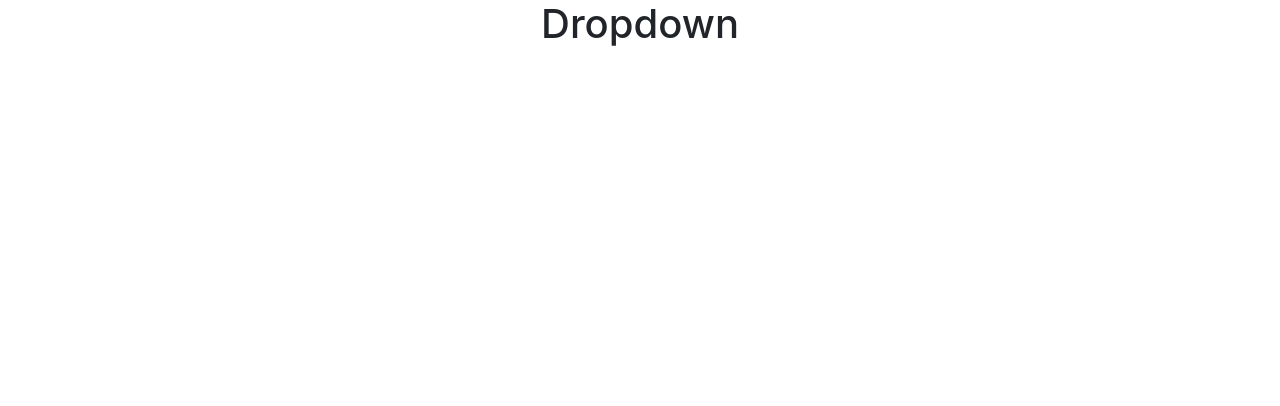
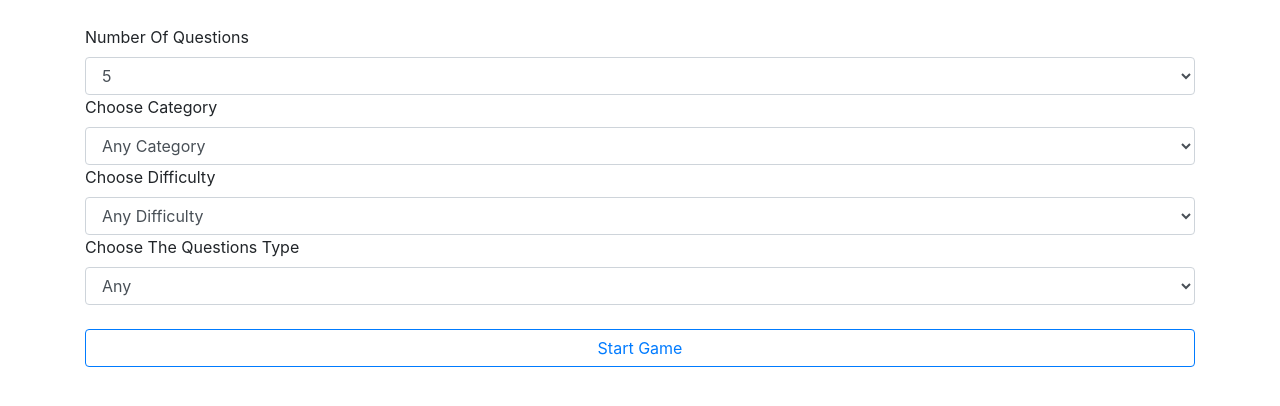
Before and after one commit to sei-promise/project-3, a React (Create React App) app: page / in a window 1280 px wide. Shown: the top 406 px of the page. Built offline with nearby package versions, Linux system fonts and the light colour scheme.

Commit message:
finished my part

```diff
--- a/src/App.css
+++ /dev/null
@@ -1,38 +0,0 @@
-.App {
-  text-align: center;
-}
-
-.App-logo {
-  height: 40vmin;
-  pointer-events: none;
-}
-
-@media (prefers-reduced-motion: no-preference) {
-  .App-logo {
-    animation: App-logo-spin infinite 20s linear;
-  }
-}
-
-.App-header {
-  background-color: #282c34;
-  min-height: 100vh;
-  display: flex;
-  flex-direction: column;
-  align-items: center;
-  justify-content: center;
-  font-size: calc(10px + 2vmin);
-  color: white;
-}
-
-.App-link {
-  color: #61dafb;
-}
-
-@keyframes App-logo-spin {
-  from {
-    transform: rotate(0deg);
-  }
-  to {
-    transform: rotate(360deg);
-  }
-}
--- a/src/App.js
+++ b/src/App.js
@@ -1,12 +1,17 @@
-import React from 'react';
+import React from "react";
 import { Route } from "react-router-dom";
 import Home from "./pages/Home";
-import './App.css';
+import Show_Question from "./pages/Show_Question";
+import { Container } from "reactstrap";
+import "bootstrap/dist/css/bootstrap.min.css";
 
 function App() {
   return (
     <div className="App">
-      <Route path="/" exact component={Home} />
+      <Container>
+        <Route path="/" exact component={Home} />
+        <Route path="/questions/:id" exact component={Show_Question} />
+      </Container>
     </div>
   );
 }
--- a/src/components/Dropdown.jsx
+++ b/src/components/Dropdown.jsx
@@ -1,35 +1,23 @@
 import React, { Component } from "react";
-import { connect } from "react-redux";
+// Input and Label are components from reactstrap library
+import { Input, Label } from "reactstrap";
 
 class Dropdown extends Component {
-  state = {};
-
   render() {
-
+    const { name, title, options, onChange } = this.props;
     return (
-      <div>
-        <h1>Dropdown</h1>
+      <div className="dropdown">
+        <Label for={name}>{title}</Label>
+        <Input type="select" name={name} id={name} onChange={onChange}>
+          {options.map(option => (
+            <option key={option.value} value={option.value}>
+              {option.text}
+            </option>
+          ))}
+        </Input>
       </div>
     );
   }
 }
 
-const mapStateToProps = state => {
-  return {
-    amount: state.apiOptions.amount,
-    category: state.apiOptions.category,
-    level: state.apiOptions.level,
-    type: state.apiOptions.type
-  };
-};
-
-const mapDispatchToProps = dispatch => {
-  return {
-    changeAmount: (value) => dispatch({ type: "CHANGE_AMOUNT", value }),
-    changeCategory: (category) => dispatch({ type: "CHANGE_CATEGORY", value: category }),
-    changeLevel: (level) => dispatch({ type: "CHANGE_LEVEL", value: level }),
-    changeType: (type) => dispatch({ type: "CHANGE_LEVEL", value: type }),
-  };
-};
-
-export default connect(mapStateToProps, mapDispatchToProps)(Dropdown);
+export default Dropdown;
--- /dev/null
+++ b/src/dropdowns.js
@@ -0,0 +1,93 @@
+const dropdowns = [
+  {
+    name: "amount",
+    title: "Number Of Questions",
+    options: [
+      {
+        value: 5,
+        text: "5"
+      },
+      {
+        value: 10,
+        text: "10"
+      },
+      {
+        value: 15,
+        text: "15"
+      }
+    ]
+  },
+  {
+    name: "category",
+    title: "Choose Category",
+    options: [
+      { value: "any", text: "Any Category" },
+      { value: "9", text: "General Knowledge" },
+      { value: "10", text: "Entertainment: Books" },
+      { value: "11", text: "Entertainment: Film" },
+      { value: "12", text: "Entertainment: Music" },
+      { value: "13", text: "Entertainment: Musicals & Theatres" },
+      { value: "14", text: "Entertainment: Television" },
+      { value: "15", text: "Entertainment: Video Games" },
+      { value: "16", text: "Entertainment: Board Games" },
+      { value: "17", text: "Science & Nature" },
+      { value: "18", text: "Science: Computers" },
+      { value: "19", text: "Science: Mathematics" },
+      { value: "20", text: "Mythology" },
+      { value: "21", text: "Sports" },
+      { value: "22", text: "Geography" },
+      { value: "23", text: "History" },
+      { value: "24", text: "Politics" },
+      { value: "25", text: "Art" },
+      { value: "26", text: "Celebrities" },
+      { value: "27", text: "Animals" },
+      { value: "28", text: "Vehicles" },
+      { value: "29", text: "Entertainment: Comics" },
+      { value: "30", text: "Science: Gadgets" },
+      { value: "31", text: "Entertainment: Japanese Anime & Manga" },
+      { value: "32", text: "Entertainment: Cartoon & Animations" }
+    ]
+  },
+  {
+    name: "level",
+    title: "Choose Difficulty",
+    options: [
+      {
+        value: "any",
+        text: "Any Difficulty"
+      },
+      {
+        value: "easy",
+        text: "Easy"
+      },
+      {
+        value: "medium",
+        text: "Medium"
+      },
+      {
+        value: "hard",
+        text: "hard"
+      }
+    ]
+  },
+  {
+    name: "type",
+    title: "Choose The Questions Type",
+    options: [
+      {
+        value: "any",
+        text: "Any"
+      },
+      {
+        value: "multiple",
+        text: "Multiple"
+      },
+      {
+        value: "boolean",
+        text: "True / False"
+      }
+    ]
+  }
+];
+
+export default dropdowns;
--- a/src/index.css
+++ b/src/index.css
@@ -1,13 +1,17 @@
 body {
   margin: 0;
-  font-family: -apple-system, BlinkMacSystemFont, 'Segoe UI', 'Roboto', 'Oxygen',
-    'Ubuntu', 'Cantarell', 'Fira Sans', 'Droid Sans', 'Helvetica Neue',
+  font-family: -apple-system, BlinkMacSystemFont, "Segoe UI", "Roboto", "Oxygen",
+    "Ubuntu", "Cantarell", "Fira Sans", "Droid Sans", "Helvetica Neue",
     sans-serif;
   -webkit-font-smoothing: antialiased;
   -moz-osx-font-smoothing: grayscale;
 }
 
 code {
-  font-family: source-code-pro, Menlo, Monaco, Consolas, 'Courier New',
+  font-family: source-code-pro, Menlo, Monaco, Consolas, "Courier New",
     monospace;
 }
+
+.home-page {
+  margin-top: 25px;
+}
--- a/src/pages/Home.jsx
+++ b/src/pages/Home.jsx
@@ -1,12 +1,94 @@
-import React from "react";
+import React, { Component } from "react";
 import Dropdown from "../components/Dropdown";
+import dropdowns from "../dropdowns";
+import { Button } from "reactstrap";
+import axios from "axios";
+import { connect } from "react-redux";
+import { withRouter } from "react-router-dom";
 
-const Home = () => {
-  return (
-    <div>
-      <Dropdown />
-    </div>
-  );
+class Home extends Component {
+  state = {
+    amount: 5, // default value for number of questions
+    category: "any", // default value for category the api will choose random categories for the questions
+    level: "any", // default value for difficulty the api will choose random level for the questions
+    type: "multiple", // default value for the type of questions
+    dropdowns: dropdowns // dropdowns values to render all of the dropdowns dynamically
+  };
+
+  // this will run when the user click on the dropdown and change the value
+  onChange = e => {
+    const { name, value } = e.target;
+    this.setState({ [name]: value });
+  };
+
+  // this will run when the user clicked on Start Button
+  handleClick = () => {
+    const apiUrl = this.generateUrl();
+    this.sendRequest(apiUrl);
+  };
+
+  // this will generate the api url based on what user choose from the dropdowns
+  generateUrl = () => {
+    const { amount, category, level, type } = this.state;
+
+    let apiUrl = `https://opentdb.com/api.php?amount=${amount}&type=${type}`;
+
+    if (category !== "any") {
+      apiUrl += `&category=${category}`;
+    }
+
+    if (level !== "any") {
+      apiUrl += `&Difficulty=${level}`;
+    }
+
+    return apiUrl;
+  };
+
+  // this will send request to the api and
+  // dispatch action called "START"
+  // go to -> src/store/reducer to read more about it
+  sendRequest = apiUrl => {
+    axios
+      .get(apiUrl)
+      .then(response => {
+        const questions = response.data.results;
+        this.props.start(questions);
+        this.props.history.push("/questions/0"); // go to first index in the questions index
+      })
+      .catch(err => console.log(err));
+  };
+
+  render() {
+    return (
+      <div className="home-page">
+        {/* looping over the dropdowns */}
+        {this.state.dropdowns.map((dropdown, index) => (
+          <Dropdown
+            key={index}
+            name={dropdown.name}
+            title={dropdown.title}
+            options={dropdown.options}
+            onChange={this.onChange}
+          />
+        ))}
+        <br />
+        <Button
+          outline={true}
+          block={true}
+          color="primary"
+          onClick={this.handleClick}
+        >
+          Start Game
+        </Button>
+      </div>
+    );
+  }
+}
+
+const mapDispatchToProps = dispatch => {
+  return {
+    start: questions => dispatch({ type: "START", value: questions })
+  };
 };
 
-export default Home;
+export default connect(null, mapDispatchToProps)(withRouter(Home));
--- /dev/null
+++ b/src/pages/Show_Question.jsx
@@ -0,0 +1,24 @@
+import React, { Component } from "react";
+import { withRouter } from "react-router-dom";
+import { connect } from "react-redux";
+
+class Show_Question extends Component {
+  render() {
+    console.log(this.props);
+    const id = this.props.match.params.id;
+
+    return (
+      <div>
+        <h1>{this.props.questions[id].question.replace(/&quot;/gi, "")}</h1>
+      </div>
+    );
+  }
+}
+
+const mapStateToProps = state => {
+  return {
+    questions: state.questions
+  };
+};
+
+export default connect(mapStateToProps, null)(withRouter(Show_Question));
--- a/src/store/reducer.js
+++ b/src/store/reducer.js
@@ -1,25 +1,14 @@
 const initialState = {
-  apiOptions: {
-    amount: 5, // default value for number of questions
-    category: "any", // default value for category the api will choose random categories for the questions
-    level: "any", // default value for difficulty the api will choose random level for the questions
-    type: "multiple" // default value for the type of questions
-  },
-  questions: [],
-
+  questions: []
 };
 
 const reducer = (state = initialState, action) => {
   const copyState = { ...state };
 
   switch (action.type) {
-    case "CHANGE_AMOUNT":
-      copyState.apiOptions.amount = action.value;
+    case "START":
+      copyState.questions = action.value;
       return copyState;
-    case "ADD_Q":
-        copyState.questions = action.value;
-        return copyState;
-
 
     default:
       return copyState;
```
Also changed, not shown: src/logo.svg (deleted), 1 other file (tests, documents, lock files or other folders).
